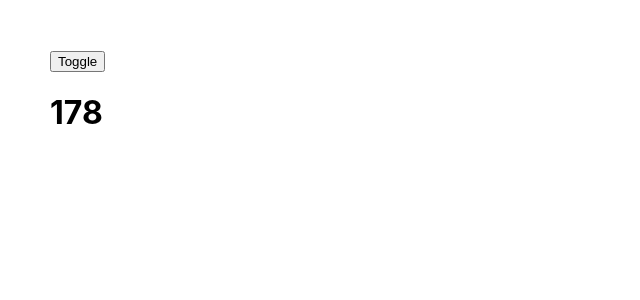
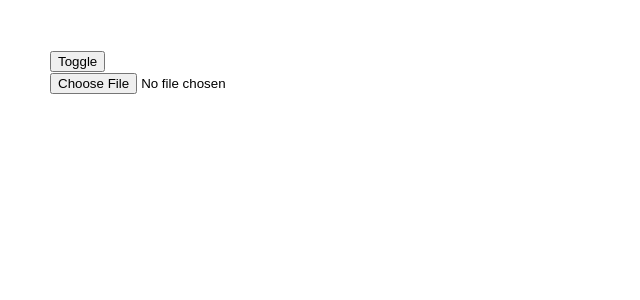
Before and after one commit to LuongHienThaoTrang/HOOKS, a React (Create React App) app: page / in a window 1280 px wide. Both pictures are taken after a click on the button "Toggle". Shown: the top 300 px of the page, without its empty margins (0-640 px from the left). Built offline with nearby package versions, Linux system fonts and the light colour scheme.

Commit message:
useEffect with preview avatar

```diff
--- a/src/App.js
+++ b/src/App.js
@@ -1,6 +1,6 @@
 
 import { useState } from 'react'
-import UseEffect from "./useEffect/ex6";
+import UseEffect from "./useEffect/ex7";
 
 function App() {
   const [show, setShow] = useState(false)
--- /dev/null
+++ b/src/useEffect/ex7.js
@@ -0,0 +1,59 @@
+import { useState, useEffect } from "react";
+
+
+function UseEffect() {
+    const [avatar, setAvatar] = useState()
+
+
+    useEffect(() => {
+        return () => {
+            // Cleanup function luôn được gọi(lần thứ 2) trước khi callback được gọi (trừ lần mounted)
+            avatar && URL.revokeObjectURL(avatar.preview)
+        }
+    }, [avatar])
+
+
+    const handlePreviewAvatar = e => {
+        // Lấy ảnh đầu tiên
+        const file = e.target.files[0]
+        // Gán blob ảnh cho thuộc tính preview
+        file.preview = URL.createObjectURL(file)
+        // setState avatar
+        setAvatar(file)
+        e.target.value = null
+        console.log(123)
+    }
+
+    return (
+        <div>
+            <input
+                type="file"
+                onChange={handlePreviewAvatar}
+            />
+            {avatar && (
+                <img
+                    src={avatar.preview}
+                    width="70%"
+                    alt=""
+                />
+            )}
+        </div>
+    )
+}
+
+export default UseEffect
+
+/** ĐÚNG VỚI 3 CASE: callback, callback [], callback [deps]
+ * Callback luôn được gọi sau khi component mounted
+ * Cleanup function luôn được gọi trước khi component unmounted
+ * Cleanup function luôn được gọi(lần thứ 2) trước khi callback được gọi (trừ lần mounted)
+*/
+
+/** CASE 3: callback [deps]
+ * Callback sẽ được gọi lại mỗi khi deps thay đổi
+ */
+
+/**
+ * Khi Listen DOM events chỉ cần addEventListener 1 lần
+ * Từ đó, mỗi khi events kích hoạt là nó luôn gọi lại callback
+*/
```
